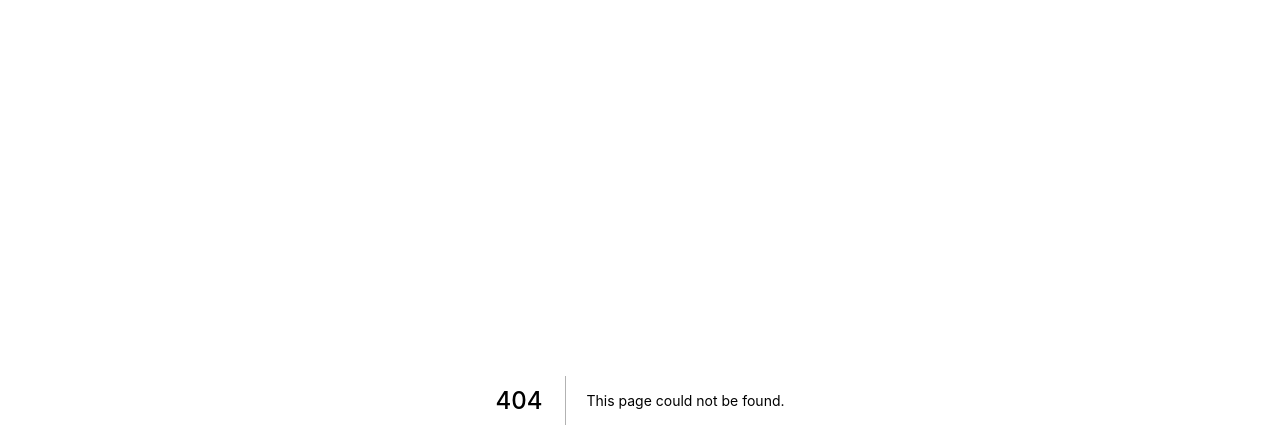
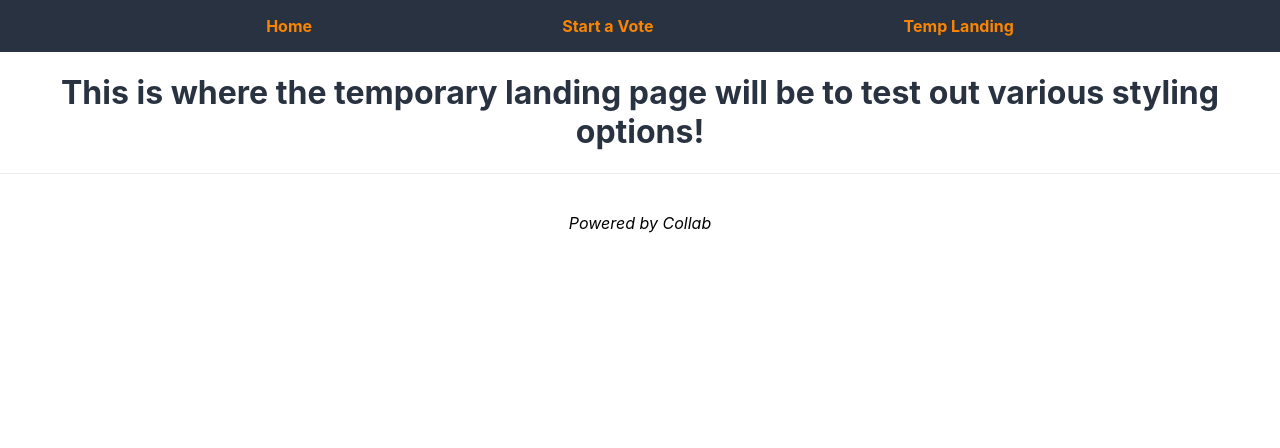
Before and after one commit to aaspinwall/collab, a Next.js app in the folder frontend/: page /temp/temp-landing in a window 1280 px wide. Before the commit this address had no page. Shown: the top 448 px of the page. Built offline with nearby package versions, Linux system fonts and the light colour scheme.

Commit message:
Navbar + Temporary Landing Page Link Setup

```diff
--- a/frontend/components/layout/elements.jsx
+++ b/frontend/components/layout/elements.jsx
@@ -11,6 +11,16 @@ const LayoutWrapper = styled.div`
     justify-content: center;
     align-items: center;
   }
+
+  .navbar {
+    display: flex;
+    justify-content: space-evenly;
+    color: #fb8500;
+    background-color: #293241;
+    font-weight: bold;
+    padding : 1rem;
+  }
+
 
   .main {
     padding: 5rem 0;
@@ -28,6 +38,7 @@ const LayoutWrapper = styled.div`
     display: flex;
     justify-content: center;
     align-items: center;
+    font-style: italic;
   }
 
   .footer img {
--- a/frontend/components/layout/index.jsx
+++ b/frontend/components/layout/index.jsx
@@ -1,6 +1,7 @@
 import React from "react";
 import Head from "next/head";
 import Footer from "../ui/footer";
+import Navbar from '../ui/navbar'
 import LayoutWrapper from "./elements";
 
 //styles live inside the elements file
@@ -13,6 +14,7 @@ const Layout = ({ children, title }) => {
         <title>{title}</title>
         <link rel='icon' href='/favicon.ico' />
       </Head>
+      <Navbar />
 
       {/* Children passes all the page content */}
       {children}
--- a/frontend/components/ui/footer/index.jsx
+++ b/frontend/components/ui/footer/index.jsx
@@ -1,12 +1,12 @@
 const Footer = () => {
   return (
-    <footer className='footer'>
+    <footer className="footer">
       <a
-        href='https://github.com/aaspinwall/collab'
-        target='_blank'
-        rel='noopener noreferrer'
+        href="https://github.com/aaspinwall/collab"
+        target="_blank"
+        rel="noopener noreferrer"
       >
-        Powered by collab
+        Powered by Collab
       </a>
     </footer>
   );
--- /dev/null
+++ b/frontend/components/ui/navbar/index.js
@@ -0,0 +1,15 @@
+import Link from 'next/link'
+
+const Navbar = () => {
+	return (
+	  <nav className="navbar">
+		<Link  href="/"><a>Home</a></Link>
+		{/* Next.js uses Link to wrap an <a> tag which allows for users to navigate between pages - The code above will return the user to the home page located at localhost:3000/ */}
+		<Link  href="/"><a>Start a Vote</a></Link>
+		{/* Temp href for the time being until pages are set up */}
+		<Link  href="/temp/temp-landing"><a>Temp Landing</a></Link>
+	  </nav>
+	);
+  };
+
+  export default Navbar;
--- /dev/null
+++ b/frontend/pages/temp/temp-landing.js
@@ -0,0 +1,15 @@
+import styled from 'styled-components'
+import Layout from '../../components/layout'
+
+export default function LandingPage() {
+	return (
+	  <Layout title="Temporary Landing Page">
+	  	<Header>This is where the temporary landing page will be to test out various styling options!</Header>
+	  </Layout>
+	);
+  }
+
+  const Header = styled.h1`
+	color: #293241;
+	text-align: center;
+  `;
```
